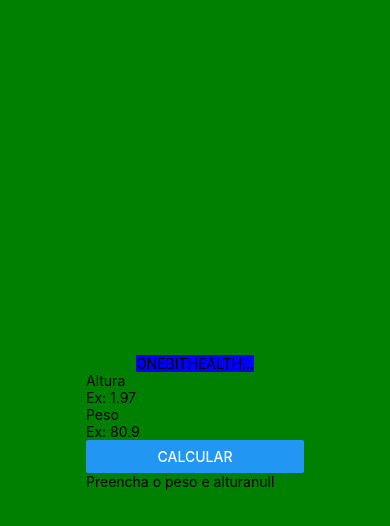
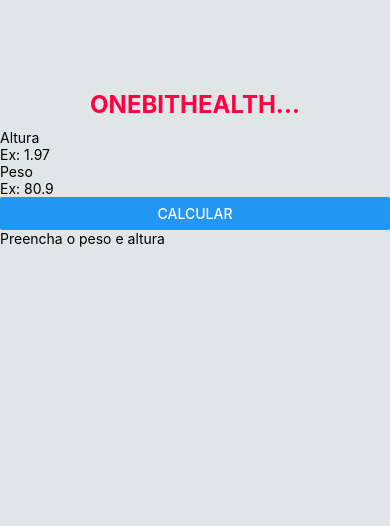
Before and after one commit to Wellington-m/AppImc, a React Native app: screen / in a window 390 px wide. Shown: the top 526 px of the page. Built offline with nearby package versions, Linux system fonts and the light colour scheme.

Commit message:
refactor: criado arquivos de estilos e estilizado title

```diff
--- a/App.js
+++ b/App.js
@@ -14,8 +14,7 @@ export default function App() {
 const styles = StyleSheet.create({
   container: {
     flex: 1,
-    backgroundColor: 'green',
-    alignItems: 'center',
-    justifyContent: 'center',
+    backgroundColor: '#e0e5e5',
+    paddingTop: 80,
   },
 });
--- a/src/components/Form/ResultImc/index.js
+++ b/src/components/Form/ResultImc/index.js
@@ -4,7 +4,10 @@ import { Text, View } from 'react-native';
 export default function ResultImc(props){
   return (
     <View>
-      <Text>{`${props.messageResultImc}${props.resultImc}`}</Text>
+      <Text>{`${props.messageResultImc}`}</Text>
+      {props.ResultImc !== null && (
+        <Text>{props.resultImc}</Text>
+      )}
     </View>
   );
 }
--- a/src/components/title/index.js
+++ b/src/components/title/index.js
@@ -1,16 +1,11 @@
 import React from 'react';
-import { StyleSheet, View, Text } from 'react-native';
+import { View, Text } from 'react-native';
+import styles from './style';
 
 export default function Title(){
   return(
-    <View style={style.title}>
-      <Text>ONEBITHEALTH...</Text>
+    <View style={styles.boxTitle}>
+      <Text style={styles.textTitle} >ONEBITHEALTH...</Text>
     </View>
   );
 };
-
-const style = StyleSheet.create({
-  title: {
-    backgroundColor: 'blue',
-  }
-});
--- /dev/null
+++ b/src/components/title/style.js
@@ -0,0 +1,16 @@
+import { StyleSheet } from 'react-native';
+
+const styles = StyleSheet.create({
+  boxTitle: {
+    alignItems: 'center',
+    justifyContent: 'center',
+    padding: 10,
+  },
+  textTitle: {
+    color: '#FF0043',
+    fontSize: 24,
+    fontWeight: 'bold',
+  }
+});
+
+export default styles;
```
Also changed, not shown: src/components/Form/ResultImc/style.js (added), src/components/Form/style.js (added).
